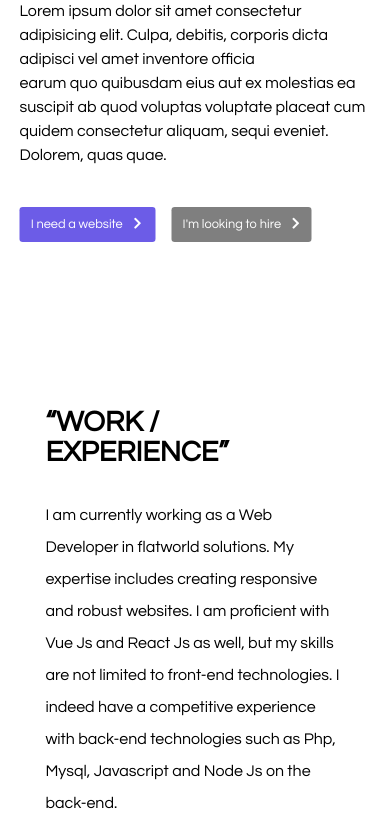
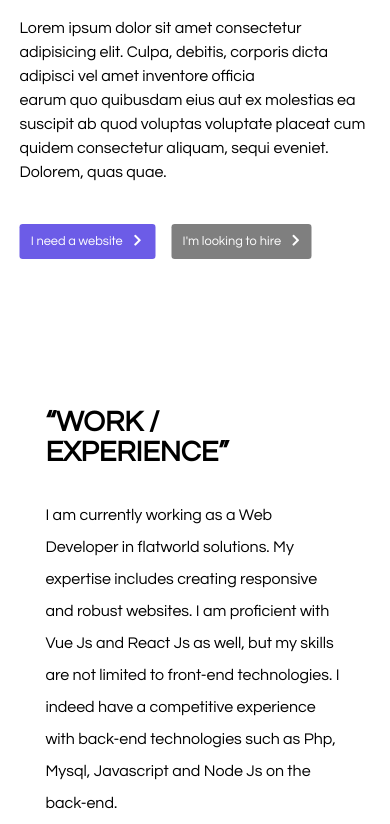
Before and after one commit to rcvioleta/old-version-1__rcvioleta.github.io, a plain HTML site: page index.html in a window 390 px wide. Shown: the part 276-1100 px from the top of the page. Drawn offline with Linux system fonts and the light colour scheme.

Commit message:
Header margin adjustment

```diff
--- a/css/style.css
+++ b/css/style.css
@@ -364,7 +364,7 @@ a {
     }
 
     #main-header .content {
-        top: 43%;
+        top: 45%;
         width: 90%;
     }
 
```
